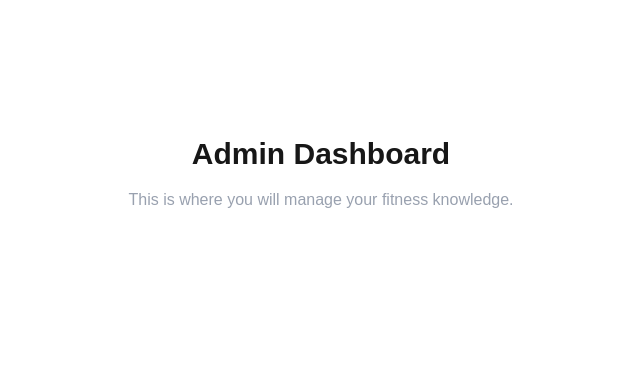
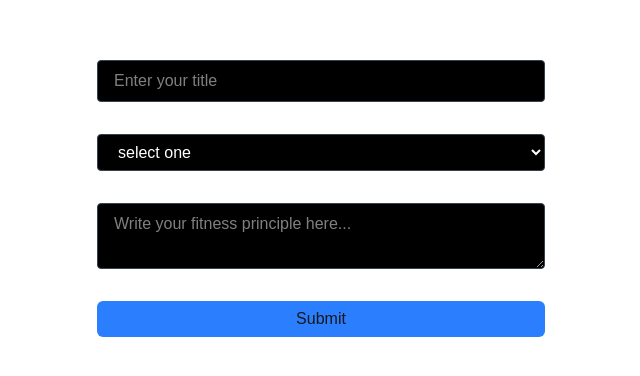
Before and after one commit to SumerThakur1771/IronMind, a Next.js app: page /admin in a window 1280 px wide. Shown: the part 226-602 px from the top of the page, without its empty margins (319-959 px from the left). Built offline with nearby package versions, Linux system fonts and the light colour scheme.

Commit message:
Add admin knowledge form with title, category, content and submit

```diff
--- a/app/admin/page.tsx
+++ b/app/admin/page.tsx
@@ -1,13 +1,52 @@
+"use client";
+
+import { useState } from "react";
+
 export default function AdminPage() {
+  const [title, setTitle] = useState("");
+  const [category, setCategory] = useState("");
+  const [content, setContent] = useState("");
+
+  function handleSubmit() {
+    console.log(title);
+    console.log(category);
+    console.log(content);
+    setTitle("");
+    setCategory("");
+    setContent("");
+  }
+
   return (
     <div className="flex min-h-screen items-center justify-center">
-      <div className="text-center">
-        <h1 className="text-3xl font-bold">
-          Admin Dashboard
-        </h1>
-        <p className="mt-4 text-gray-400">
-          This is where you will manage your fitness knowledge.
-        </p>
+      <div className="text-center flex flex-col gap-8 w-md">
+        <h1 className="text-3xl font-bold"> {title}</h1>
+        <input
+          type="text"
+          placeholder="Enter your title"
+          value={title}
+          onChange={(e) => setTitle(e.target.value)}
+          className="mt-4 rounded border border-gray-700 bg-black px-4 py-2 text-white"
+        />
+        <select
+          value={category}
+          onChange={(e) => setCategory(e.target.value)}
+          className="rounded border border-gray-700 bg-black px-4 py-2 text-white"
+        >
+          <option value="">select one</option>
+          <option value="nutrition">Nutrition</option>
+          <option value="training">Training</option>
+          <option value="recovery">Recovery</option>
+          <option value="mindset">Mindset</option>
+        </select>
+        <textarea
+          value={content}
+          onChange={(e) => setContent(e.target.value)}
+          placeholder="Write your fitness principle here..."
+          className="rounded border border-gray-700 bg-black px-4 py-2 text-white"
+        ></textarea>
+        <button onClick={handleSubmit} className="bg-blue-500 p-1.5 rounded-md">
+          Submit
+        </button>
       </div>
     </div>
   );
```
